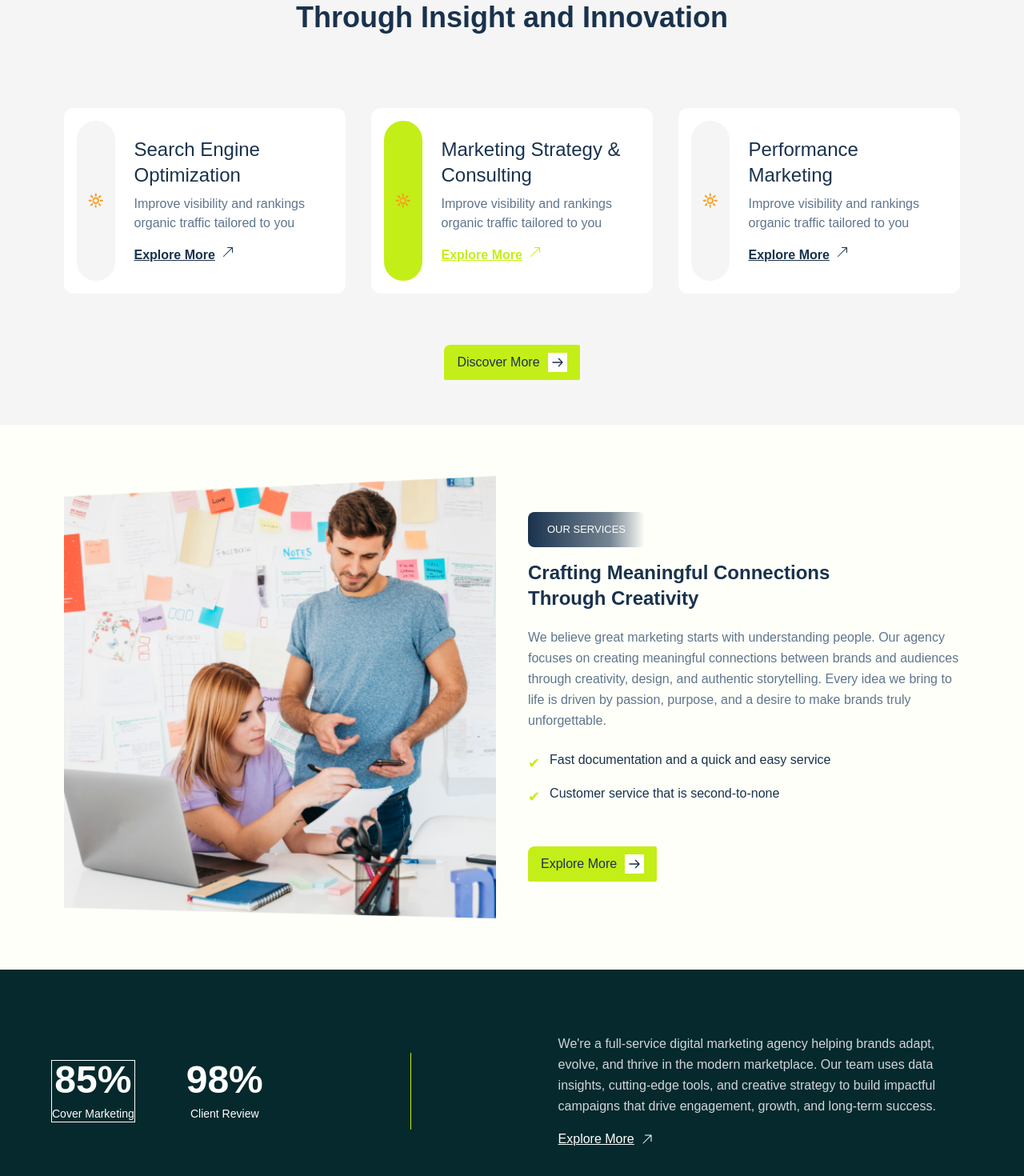
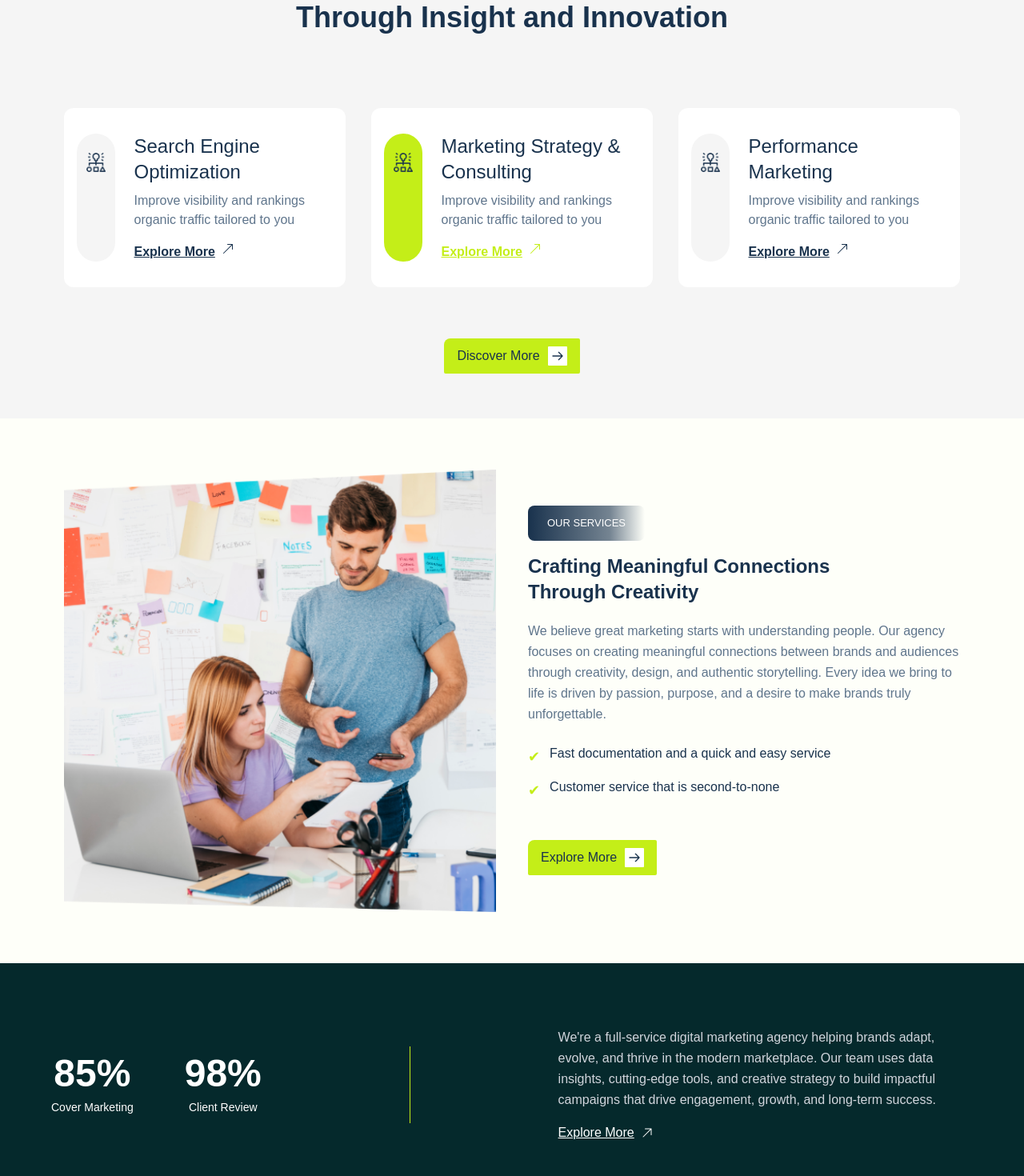
Before and after one commit to wptasmina/Digital_Agency, a React (Vite) app: page /marketing-agency in a window 1280 px wide. Shown: the part 880-2350 px from the top of the page at 80% size. Built offline with nearby package versions, Linux system fonts and the light colour scheme.

Commit message:
add market service card

```diff
--- a/src/components/marketing-agency/OurMarketServicesCard.jsx
+++ b/src/components/marketing-agency/OurMarketServicesCard.jsx
@@ -1,27 +1,6 @@
-
-
-
-// const ServiceIcon = ({ isHighlighted }) => (
-//   <div
-//     className={`
-//       w-16 h-16 rounded-full flex items-center justify-center
-//       ${isHighlighted ? 'bg-white' : 'bg-gray-100'}
-//     `}
-//   >
-//     {/* Placeholder for the Icon/SVG */}
-//     <svg
-//       className={`w-8 h-8 ${isHighlighted ? 'text-lime-400' : 'text-blue-900'}`}
-//       fill="currentColor"
-//       viewBox="0 0 24 24"
-//     >
-//       <path d="M12 2C6.48 2 2 6.48 2 12s4.48 10 10 10 10-4.48 10-10S17.52 2 12 2zm-1 15.17l-3.58-3.58L9.83 12 11 13.17l4.17-4.17L16.34 10.34 11 15.68V17.17z"/>
-//     </svg>
-//   </div>
-// );
-
 import { BsArrowUpRight } from "react-icons/bs";
 import { Link } from "react-router-dom";
-
+import serviceIcon from "../../assets/digitalAgency/icons/our-service/service4.png"
 
 const OurMarketServicesCard = () => {
 
@@ -54,29 +33,23 @@ const services = [
 
   return (
 <section className="py-16 w-full flex justify-center">
-      <div className="grid md:grid-cols-3 gap-8 max-w-6xl">
+      <div className="grid md:grid-cols-2 lg:grid-cols-3 gap-8 max-w-6xl">
 
         {services.map((item, index) => (
           <div
             key={item.id}
-            className={`p-4 rounded-xl bg-white hover:shadow-md transition duration-300 text-center relative`}
+            className={`px-4 py-8 rounded-xl bg-white hover:shadow-md transition duration-300 text-center relative`}
           >
 
-            {/* Pill Shape with rotation */}
-            {/* <div
-              className={`
-                w-16 h-32 rounded-full mx-auto mb-6
-                flex items-center justify-center
-              ${item.bg}
-              `}
-              style={{ transform: `rotate(${item.rotate})` }}
-            >
-              🔆 {/* Replace with icon image */}
-            {/* </div> */}
-
         <div className="flex gap-6">
-            <div  className={`w-[80px] h-[200px] rounded-full flex items-center justify-center
-              ${item.bg}`}>🔆</div>
+            <div  className={`w-20 h-40 rounded-full overflow-hidden flex justify-center items-start
+              ${item.bg}`}>
+                <img
+                src={serviceIcon}
+                alt="service Icon"
+                className="w-10 h-10 object-contain mt-4 p-2"
+                />
+            </div>
 
             {/* Text */}
             <div className="flex flex-col justify-center items-start">
--- a/src/components/marketing-agency/StatsSection.jsx
+++ b/src/components/marketing-agency/StatsSection.jsx
@@ -10,7 +10,7 @@ export default function StatsSection() {
         <div className="flex items-center gap-16">
 
           {/* Stat - 85% */}
-          <div className="text-center border">
+          <div className="text-center">
             <h2 className="text-5xl font-bold">
               <CountUp end={85} duration={3} />%
             </h2>
```
